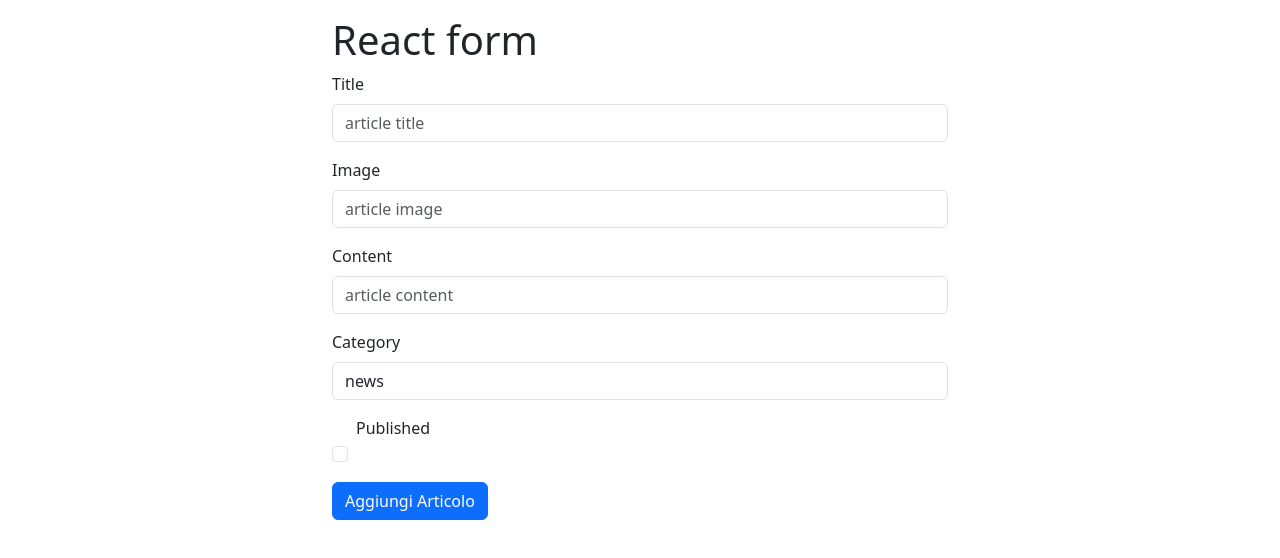
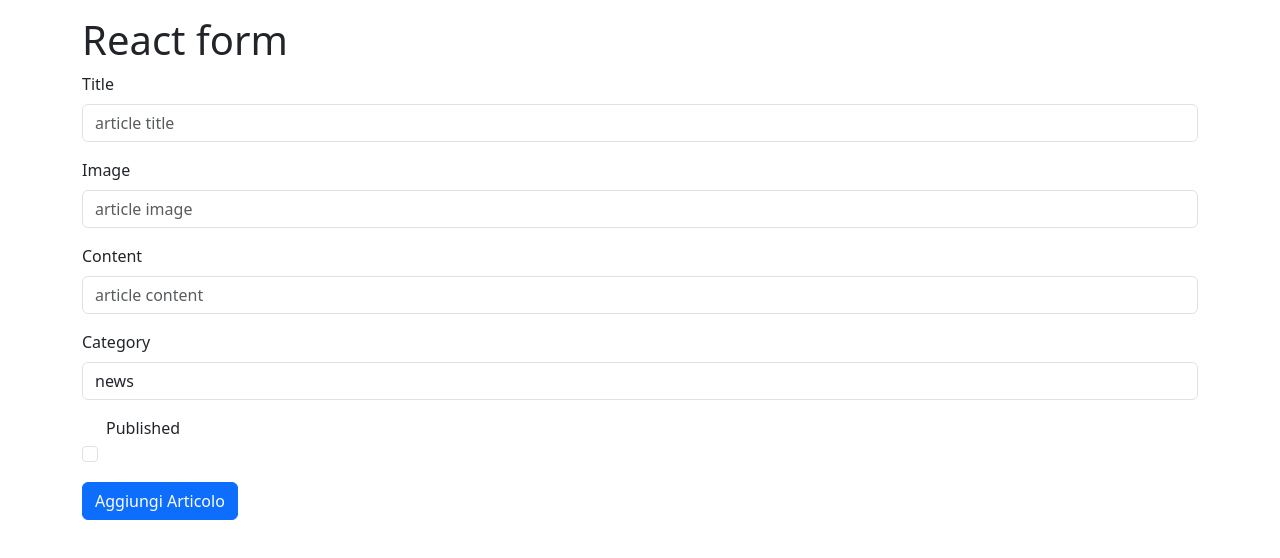
Before and after one commit to Alberto-Monaco/react-form-multifield, a React (Vite) app: page / in a window 1280 px wide. Shown: the top 558 px of the page. Built offline with nearby package versions, Linux system fonts and the light colour scheme.

Commit message:
fix form

```diff
--- a/src/App.jsx
+++ b/src/App.jsx
@@ -36,7 +36,7 @@ function App() {
 
 	return (
 		<>
-			<div className='container w-50 my-3'>
+			<div className='container  my-3'>
 				<h1>React form</h1>
 
 				<form onSubmit={addArticle}>
@@ -52,6 +52,7 @@ function App() {
 							className='form-control'
 							placeholder='article title'
 							value={formData.title}
+							required
 							onChange={handleFormField}
 						/>
 					</div>
@@ -126,9 +127,12 @@ function App() {
 						<li key={index} className='list-group-item d-flex justify-content-between align-items-center'>
 							{article.title}
 							<div className='d-flex'>
-								<img src={article.image} alt={article.title} style={{ maxWidth: '200px' }} />
-								<span>Categoria: {article.category} </span>
-								{article.published && <span>Pubblicato</span>}
+								<img src={article.image} style={{ maxWidth: '200px' }} />
+								<div>
+									<span>Content: {article.content}</span>
+									<span>Categoria: {article.category} </span>
+									{article.published && <span>Pubblicato</span>}
+								</div>
 								<button className='btn btn-danger' data-index={index} onClick={deleteArticle}>
 									🗑️
 								</button>
```
